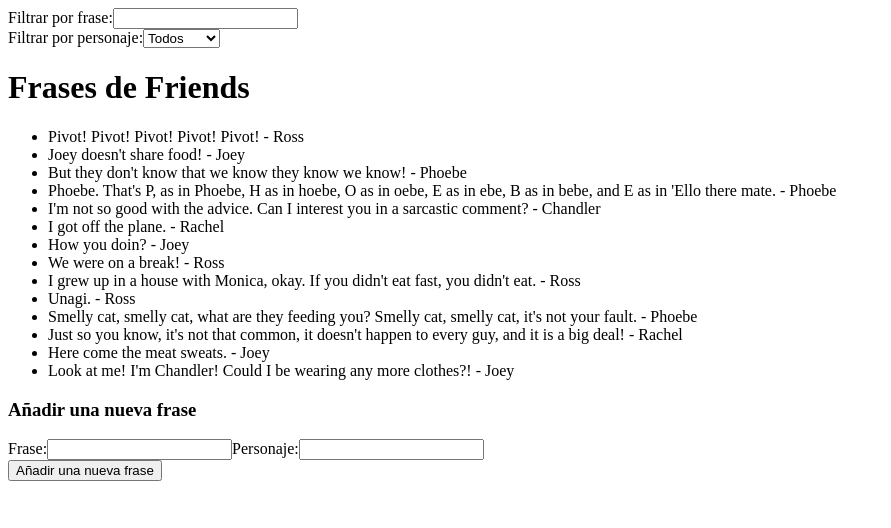
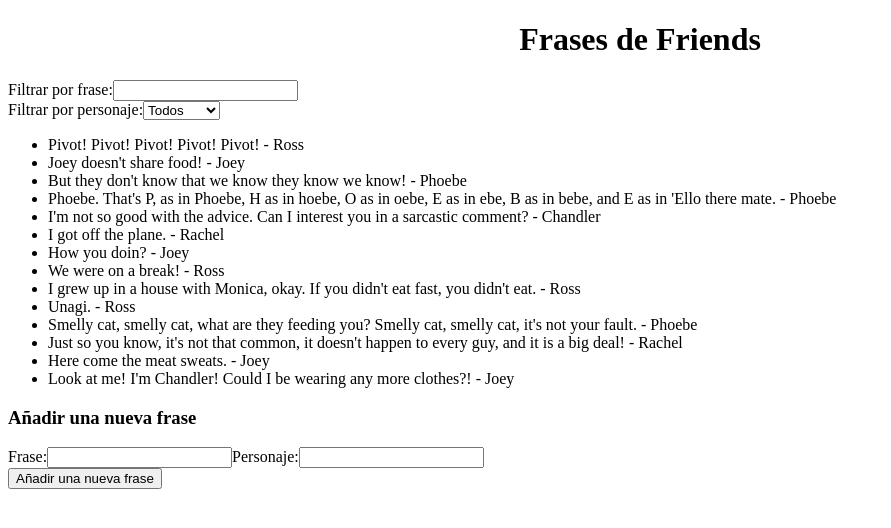
Before and after one commit to Adalab/modulo-3-evaluacion-intermedia-MLLuisa, a React (Create React App) app: page / in a window 1280 px wide. Shown: the top 528 px of the page, without its empty margins (0-891 px from the left). Built offline with nearby package versions, Linux system fonts and the light colour scheme.

Commit message:
add header label with the title

```diff
--- a/src/components/App.js
+++ b/src/components/App.js
@@ -51,6 +51,10 @@
 
   return (
     <div className="App">
+      <header>
+        <h1 className='title'>Frases de Friends</h1>
+      </header>
+
       <form className=''>
         <label htmlFor='text'>Filtrar por frase:
           <input type="text"
@@ -78,8 +82,6 @@
           </select>
       </form>
 
-
-      <h1>Frases de Friends</h1>
       <ul>{renderPhrases()}</ul>
       <h3>Añadir una nueva frase</h3>
       <form>
--- a/src/styles/App.scss
+++ b/src/styles/App.scss
@@ -0,0 +1,3 @@
+.title {
+    text-align: center;
+}
```
